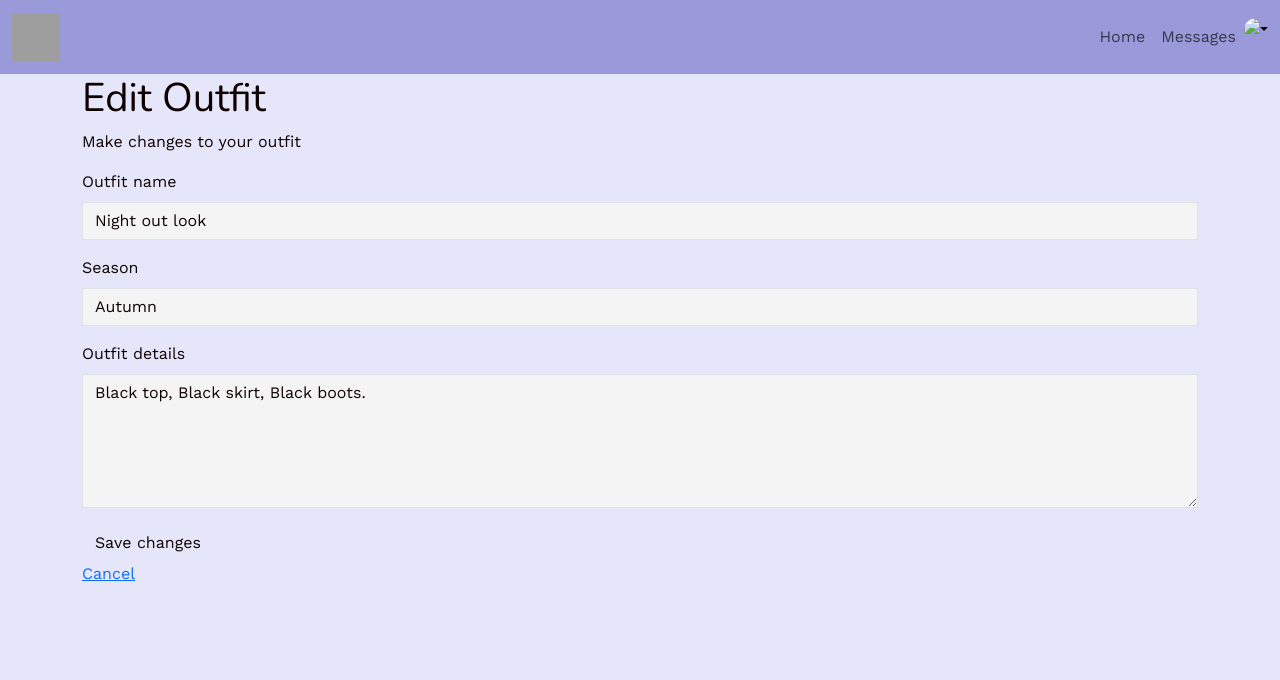
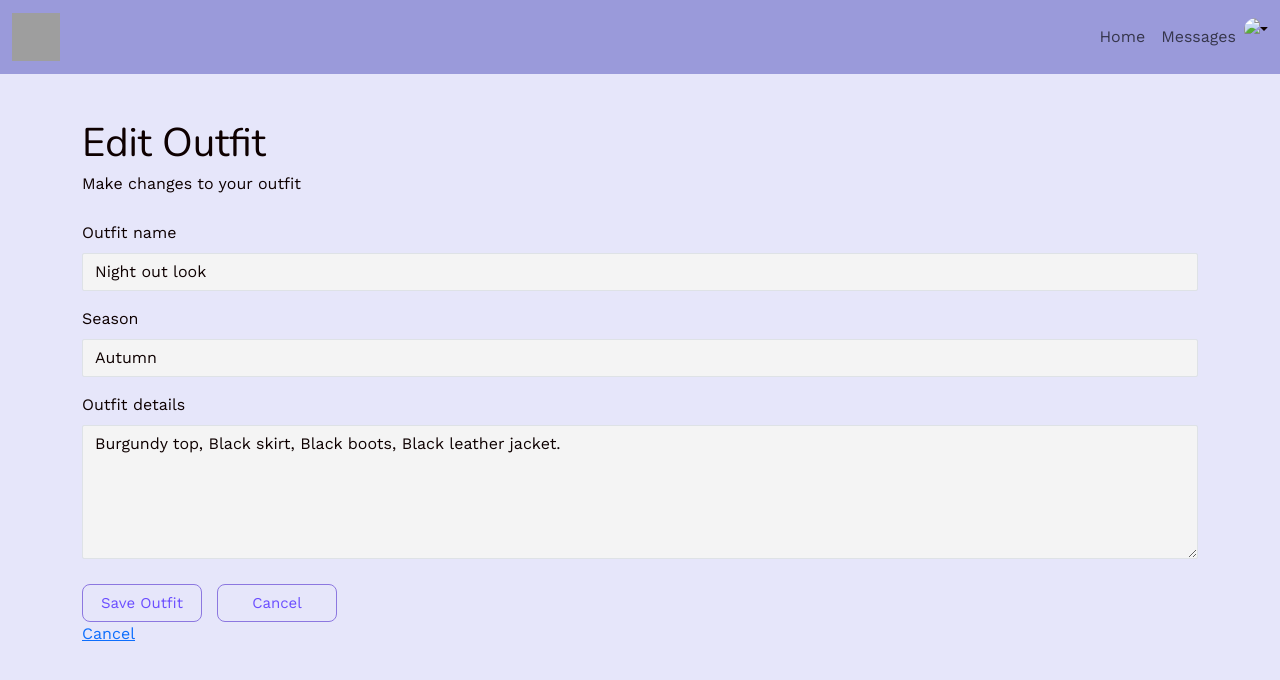
Before and after one commit to zviroxx/WEAR-WISE, a Rails app: page /outfits/1/edit in a window 1280 px wide. Shown: the top 680 px of the page. Run offline with Rails 7, Linux system fonts and the light colour scheme; a user stored in the database is signed in; data comes from the database, SQL or seed files in the repository; style sheets or scripts are compiled from the project's sources; parts of the project's set-up code (start-up, migrations or seed data) failed here and were passed over; some libraries are stand-ins or nearby versions; grey boxes are pictures that could not be loaded.

Commit message:
add new outfit manually

```diff
--- a/app/assets/stylesheets/application.scss
+++ b/app/assets/stylesheets/application.scss
@@ -223,3 +223,18 @@ body:has(.edit-profile-page) {
   border-radius: 16px;
   margin: 25px 0;
 }
+
+/* Create and Edit Outfit pages */
+
+.edit-outfit-page {
+  margin-top: 45px;
+  margin-bottom: 60px;
+}
+
+.edit-outfit-page h1 {
+  margin-bottom: 5px;
+}
+
+.edit-outfit-page > p {
+  margin-bottom: 25px;
+}
--- a/app/assets/stylesheets/components/_btn.scss
+++ b/app/assets/stylesheets/components/_btn.scss
@@ -13,3 +13,26 @@
   background: #D2C5FF;
   color: #4F35C9;
 }
+
+/* Style of the buttons to be the same */
+
+.outfit-form-actions {
+  display: flex;
+  align-items: center;
+  gap: 15px;
+  margin-top: 25px;
+}
+
+.outfit-form-actions .normal-btn {
+  display: inline-flex;
+  align-items: center;
+  justify-content: center;
+  width: 120px;
+  height: 38px;
+  padding: 0;
+  box-sizing: border-box;
+  font-size: 15px;
+  line-height: 1;
+  text-decoration: none;
+  margin: 0;
+}
--- a/app/controllers/outfits_controller.rb
+++ b/app/controllers/outfits_controller.rb
@@ -1,5 +1,5 @@
 class OutfitsController < ApplicationController
-  before_action :set_outfits, only: %i[show destroy]
+  before_action :set_outfit, only: %i[show destroy]
   def index
     @outfits = current_user.outfits
   end
@@ -7,12 +7,16 @@ class OutfitsController < ApplicationController
   def show
   end
 
+  def new
+    @outfit = current_user.outfits.new
+  end
+
   def create
     @outfit = current_user.outfits.new(outfit_params)
     if @outfit.save
       redirect_to outfits_path, notice: "Outfit saved!"
     else
-      redirect_back fallback_location: root_path, alert: "Could not save your outfit"
+      render :new, status: :unprocessable_entity
     end
   end
 
@@ -40,7 +44,7 @@ class OutfitsController < ApplicationController
     params.require(:outfit).permit(:name, :season, :image, :details)
   end
 
-  def set_outfits
+  def set_outfit
     @outfit = current_user.outfits.find(params[:id])
   end
 end
--- /dev/null
+++ b/app/views/outfits/_form.html.erb
@@ -0,0 +1,15 @@
+<%= simple_form_for @outfit do |f| %>
+  <%= f.error_notification %>
+  <%= f.input :name, label: "Outfit name" %>
+  <%= f.input :season,
+              label: "Season",
+              collection: ["Spring", "Summer", "Autumn", "Winter"],
+              prompt: "Select a season" %>
+  <%= f.input :details,
+              label: "Outfit details",
+              input_html: { rows: 5 } %>
+  <div class="outfit-form-actions">
+    <%= f.button :submit, "Save Outfit", class: "normal-btn" %>
+    <%= link_to "Cancel", cancel_path, class: "normal-btn" %>
+  </div>
+<% end %>
--- a/app/views/outfits/edit.html.erb
+++ b/app/views/outfits/edit.html.erb
@@ -1,17 +1,6 @@
 <div class="container edit-outfit-page">
   <h1>Edit Outfit</h1>
   <p>Make changes to your outfit</p>
-  <%= simple_form_for @outfit do |f| %>
-    <%= f.error_notification %>
-    <%= f.input :name, label: "Outfit name" %>
-    <%= f.input :season,
-                label: "Season",
-                collection: ["Spring", "Summer", "Autumn", "Winter"],
-                prompt: "Select a season" %>
-    <%= f.input :details,
-                label: "Outfit details",
-                input_html: {rows: 5} %>
-    <%= f.button :submit, "Save changes" %>
-  <% end %>
+  <%= render "form" %>
   <%= link_to "Cancel", outfit_path(@outfit) %>
 </div>
--- a/config/routes.rb
+++ b/config/routes.rb
@@ -17,7 +17,7 @@ Rails.application.routes.draw do
   get "profile/edit", to: "pages#edit_profile", as: :edit_profile
   patch "profile", to: "pages#update_profile"
 
-  resources :outfits, only: [:index, :show, :create, :edit, :destroy, :update]
+  resources :outfits, only: [:index, :show, :new, :create, :edit, :destroy, :update]
   resources :chats, only: [:create, :show] do
     resources :messages, only: [:create]
   end
```
Also changed, not shown: app/views/outfits/new.html.erb (added, +7 -0 lines), db/seeds.rb (+8 -3 lines).
